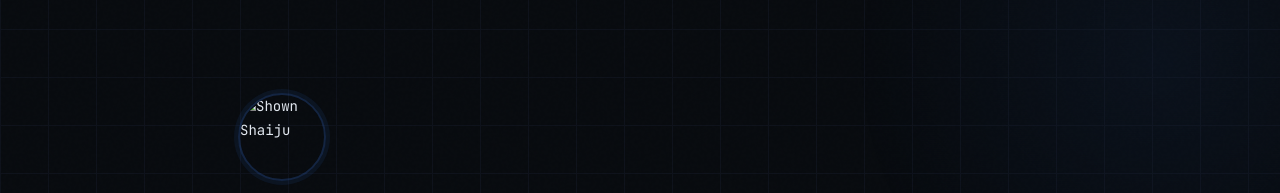
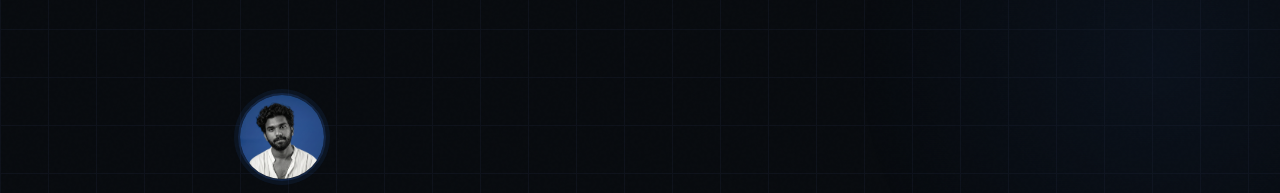
Before and after one commit to ShownShaiju/ShownShaiju.github.io, a plain HTML site: page index.html in a window 1280 px wide. Shown: the part 67-260 px from the top of the page. Drawn offline with Linux system fonts and the light colour scheme.

Commit message:
Change hero image source to me.png
Updated image source in hero section from photo.jpg to me.png.

```diff
--- a/index.html
+++ b/index.html
@@ -763,8 +763,8 @@
 <div class="container">
   <section class="hero">
     <div>
-      <!-- Replace photo.jpg with your actual photo filename after uploading to repo -->
-      <img src="photo.jpg" alt="Shown Shaiju" class="hero-photo" />
+
+      <img src="me.png" alt="Shown Shaiju" class="hero-photo" />
       <p class="hero-eyebrow">AWS Certified Solutions Architect — Kerala, India</p>
       <h1>
         Hi, I'm<br/>
```
